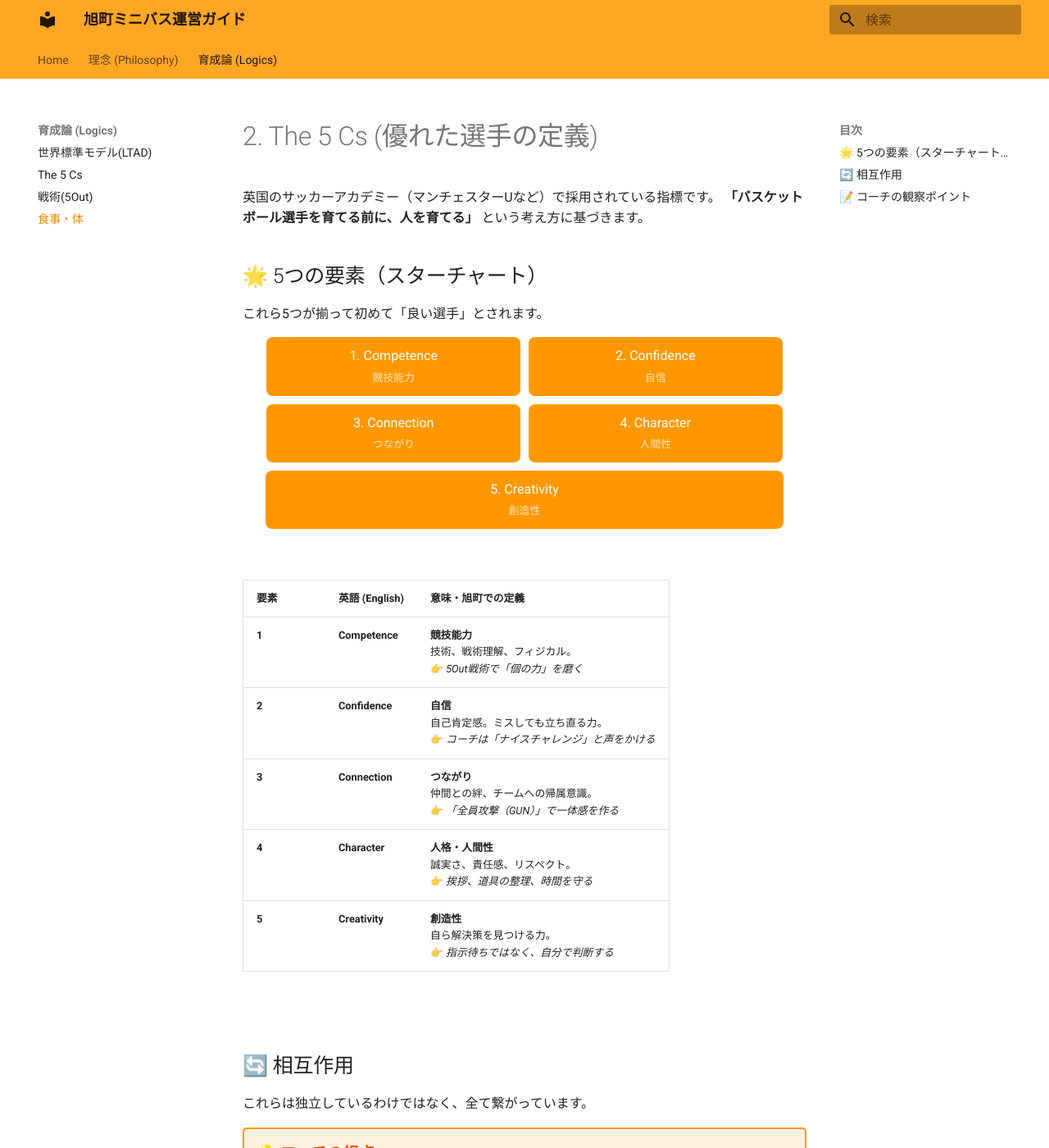
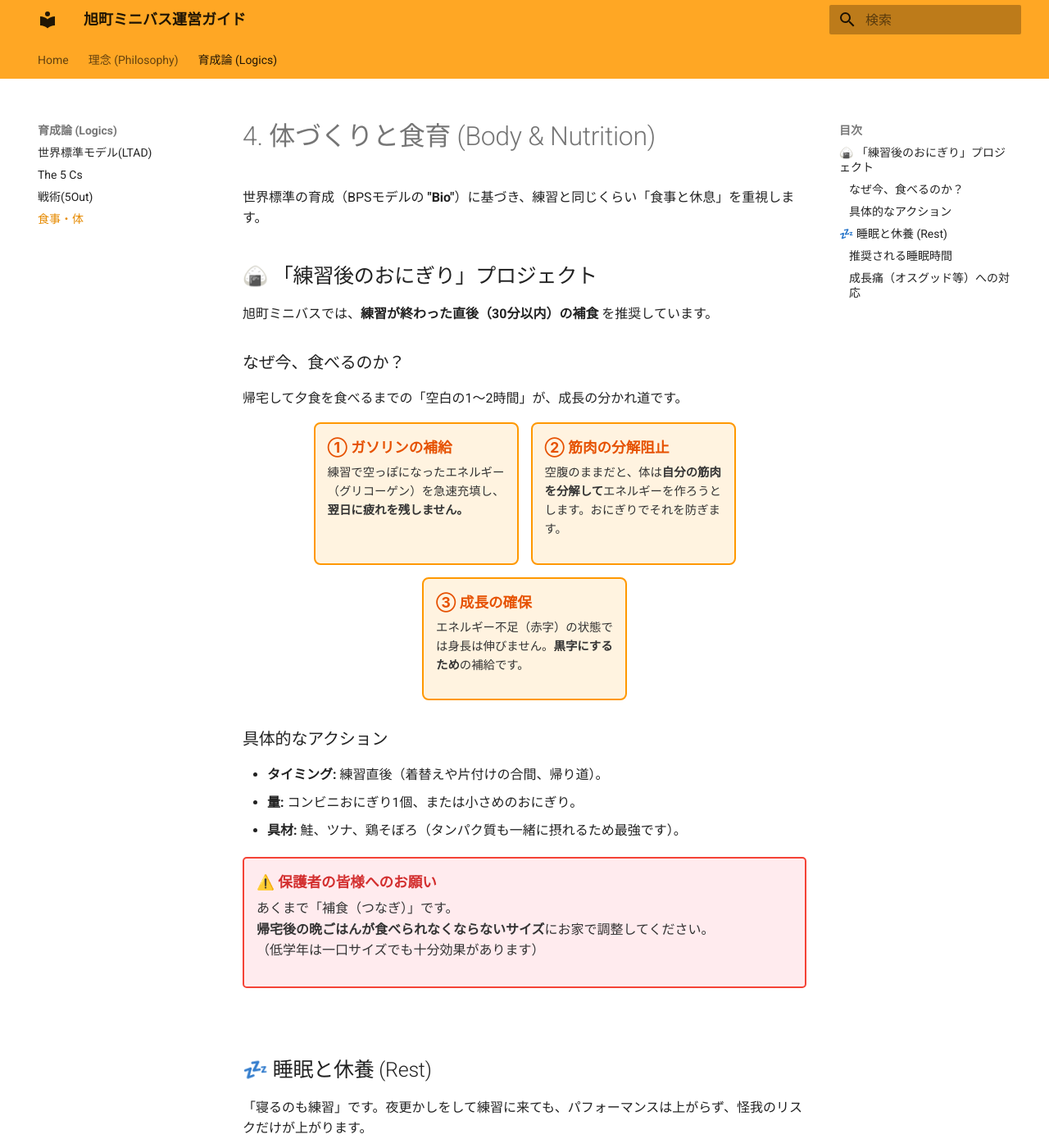
Before and after one commit to kawaiikumichan/asahicho-minibus-ops, an MkDocs documentation site: the page built from docs/01_Coaching_Logics/nutrition.md, in a window 1280 px wide and 1400 px high. Shown: the whole window at 82% size. Built offline with MkDocs 1.6.1 and Material for MkDocs 9.7.7, drawn with Linux system fonts in a browser that asks for light colours; some of the changed text lies outside the part shown.

Commit message:
Update nutrition.md

```diff
--- a/docs/01_Coaching_Logics/nutrition.md
+++ b/docs/01_Coaching_Logics/nutrition.md
@@ -1,49 +1,63 @@
-# 2. The 5 Cs (優れた選手の定義)
+# 4. 体づくりと食育 (Body & Nutrition)
 
-英国のサッカーアカデミー（マンチェスターUなど）で採用されている指標です。
-**「バスケットボール選手を育てる前に、人を育てる」** という考え方に基づきます。
+世界標準の育成（BPSモデルの **"Bio"**）に基づき、練習と同じくらい「食事と休息」を重視します。
 
-## 🌟 5つの要素（スターチャート）
+## 🍙 「練習後のおにぎり」プロジェクト
 
-これら5つが揃って初めて「良い選手」とされます。
+旭町ミニバスでは、**練習が終わった直後（30分以内）の補食** を推奨しています。
 
-<div style="display: flex; flex-wrap: wrap; gap: 10px; justify-content: center; margin-bottom: 20px;">
-  <div style="background-color: #ff9800; color: white; padding: 10px; border-radius: 8px; width: 45%; text-align: center;">1. Competence<br><small>競技能力</small></div>
-  <div style="background-color: #ff9800; color: white; padding: 10px; border-radius: 8px; width: 45%; text-align: center;">2. Confidence<br><small>自信</small></div>
-  <div style="background-color: #ff9800; color: white; padding: 10px; border-radius: 8px; width: 45%; text-align: center;">3. Connection<br><small>つながり</small></div>
-  <div style="background-color: #ff9800; color: white; padding: 10px; border-radius: 8px; width: 45%; text-align: center;">4. Character<br><small>人間性</small></div>
-  <div style="background-color: #ff9800; color: white; padding: 10px; border-radius: 8px; width: 92%; text-align: center;">5. Creativity<br><small>創造性</small></div>
+### なぜ今、食べるのか？
+帰宅して夕食を食べるまでの「空白の1〜2時間」が、成長の分かれ道です。
+
+<div style="display: flex; flex-wrap: wrap; gap: 15px; justify-content: center; margin-bottom: 20px;">
+
+  <div style="background-color: #fff3e0; border: 2px solid #ff9800; padding: 15px; border-radius: 8px; width: 30%; min-width: 250px;">
+    <strong style="color: #e65100; font-size: 1.1em;">① ガソリンの補給</strong>
+    <p style="font-size: 0.9em; margin-top: 5px; color: #333;">
+      練習で空っぽになったエネルギー（グリコーゲン）を急速充填し、<strong>翌日に疲れを残しません。</strong>
+    </p>
+  </div>
+
+  <div style="background-color: #fff3e0; border: 2px solid #ff9800; padding: 15px; border-radius: 8px; width: 30%; min-width: 250px;">
+    <strong style="color: #e65100; font-size: 1.1em;">② 筋肉の分解阻止</strong>
+    <p style="font-size: 0.9em; margin-top: 5px; color: #333;">
+      空腹のままだと、体は<strong>自分の筋肉を分解して</strong>エネルギーを作ろうとします。おにぎりでそれを防ぎます。
+    </p>
+  </div>
+
+  <div style="background-color: #fff3e0; border: 2px solid #ff9800; padding: 15px; border-radius: 8px; width: 30%; min-width: 250px;">
+    <strong style="color: #e65100; font-size: 1.1em;">③ 成長の確保</strong>
+    <p style="font-size: 0.9em; margin-top: 5px; color: #333;">
+      エネルギー不足（赤字）の状態では身長は伸びません。<strong>黒字にするため</strong>の補給です。
+    </p>
+  </div>
+
+</div>
+
+### 具体的なアクション
+* **タイミング:** 練習直後（着替えや片付けの合間、帰り道）。
+* **量:** コンビニおにぎり1個、または小さめのおにぎり。
+* **具材:** 鮭、ツナ、鶏そぼろ（タンパク質も一緒に摂れるため最強です）。
+
+<div style="border: 2px solid #f44336; background-color: #ffebee; padding: 15px; border-radius: 5px; color: #333; margin-top: 20px;">
+    <strong style="font-size: 1.1em; color: #d32f2f;">⚠️ 保護者の皆様へのお願い</strong>
+    <p style="margin-top: 5px;">
+        あくまで「補食（つなぎ）」です。<br>
+        <strong>帰宅後の晩ごはんが食べられなくならないサイズ</strong>にお家で調整してください。<br>
+        （低学年は一口サイズでも十分効果があります）
+    </p>
 </div>
 
 <br>
 
-| 要素 | 英語 (English) | 意味・旭町での定義 |
-| :--- | :--- | :--- |
-| **1** | **Competence** | **競技能力**<br>技術、戦術理解、フィジカル。<br>👉 *5Out戦術で「個の力」を磨く* |
-| **2** | **Confidence** | **自信**<br>自己肯定感。ミスしても立ち直る力。<br>👉 *コーチは「ナイスチャレンジ」と声をかける* |
-| **3** | **Connection** | **つながり**<br>仲間との絆、チームへの帰属意識。<br>👉 *「全員攻撃（GUN）」で一体感を作る* |
-| **4** | **Character** | **人格・人間性**<br>誠実さ、責任感、リスペクト。<br>👉 *挨拶、道具の整理、時間を守る* |
-| **5** | **Creativity** | **創造性**<br>自ら解決策を見つける力。<br>👉 *指示待ちではなく、自分で判断する* |
+## 💤 睡眠と休養 (Rest)
 
-<br>
+「寝るのも練習」です。夜更かしをして練習に来ても、パフォーマンスは上がらず、怪我のリスクだけが上がります。
 
-## 🔄 相互作用
+### 推奨される睡眠時間
+* **小学生アスリート： 9時間以上**
+* 成長ホルモンは、深い眠りの間に最も分泌されます。
 
-これらは独立しているわけではなく、全て繋がっています。
-
-<div style="border: 2px solid #ff9800; background-color: #fff3e0; padding: 15px; border-radius: 5px; color: #333;">
-    <strong style="font-size: 1.2em; color: #e65100;">💡 コーチの視点</strong>
-    <ul style="margin-top: 10px;">
-        <li><strong>Confidence (自信)</strong> があるから ➔ <strong>Creativity (創造性)</strong> が発揮できる</li>
-        <li><strong>Character (人格)</strong> があるから ➔ <strong>Connection (良い関係)</strong> が築ける</li>
-    </ul>
-</div>
-
-<br>
-
-## 📝 コーチの観察ポイント
-私たちは、シュートが入ったかどうか（Competence）だけでなく、以下のようなシーンを評価し、褒めます。
-
-1.  **Connection:** ミスをした仲間に「ドンマイ」と声をかけているか？
-2.  **Creativity:** 自分のマークマンが強い時、工夫して守ろうとしているか？
-3.  **Character:** 審判や相手チームに敬意を払っているか？
+### 成長痛（オスグッド等）への対応
+* 膝や踵が痛いときは、勇気を持って休ませてください。
+* 痛みをかばってプレーすると、フォームが崩れ、他の場所（腰など）を痛める原因になります。
```
